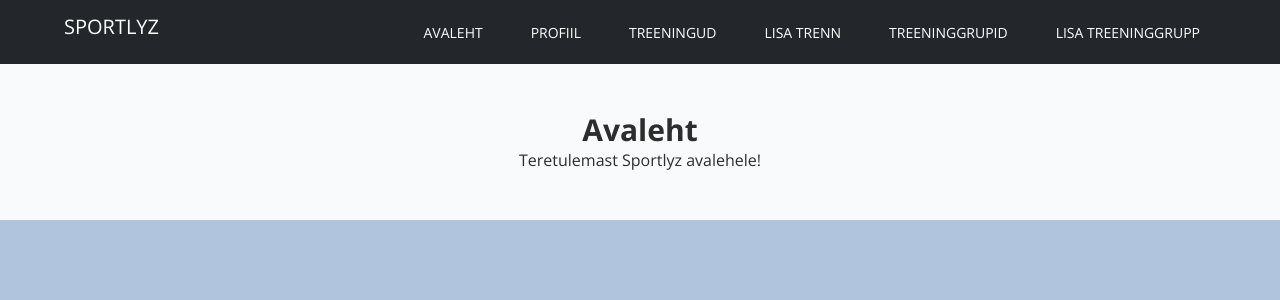
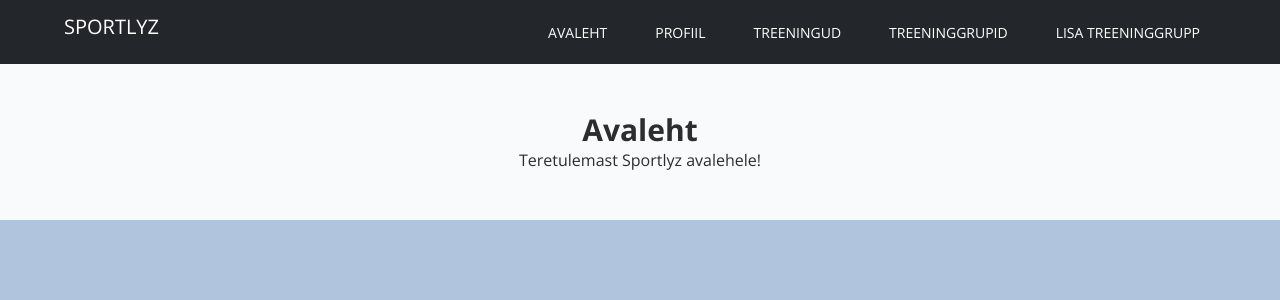
Before and after one commit to Karjur/Workout-planner, a Vue app: page / in a window 1280 px wide. Shown: the top 300 px of the page. Built offline with nearby package versions, Linux system fonts and the light colour scheme.

Commit message:
Ajutine lisa trenn nupp treeningute all

```diff
--- a/src/components/Navigation.vue
+++ b/src/components/Navigation.vue
@@ -6,7 +6,6 @@
                     <li><router-link aria-current="page" class="link" :to="{name: 'Avaleht'}">Avaleht</router-link></li>
                     <li><router-link aria-current="page" class="link" to="/profile-sportsman">Profiil</router-link></li>
                     <li><router-link aria-current="page" class="link" :to="{name: 'Trennid'}">Treeningud</router-link></li>
-                    <li><router-link aria-current="page" class="link" :to="{name: 'Lisa trenn'}">Lisa trenn</router-link></li>
                     <li><router-link aria-current="page" class="link" :to="{name: 'Grupid'}">Treeninggrupid</router-link></li>
                     <li><router-link aria-current="page" class="link" :to="{name: 'Lisa grupp'}">Lisa treeninggrupp</router-link></li>
                 </ul>
--- a/src/views/Workouts.vue
+++ b/src/views/Workouts.vue
@@ -1,5 +1,6 @@
 <template>
   <WorkoutList title="Treeningute nimekiri" />
+  <li><router-link aria-current="page" class="link" :to="{name: 'Lisa trenn'}">Lisa trenn</router-link></li>
 </template>
 
 <script setup lang="ts">
```
